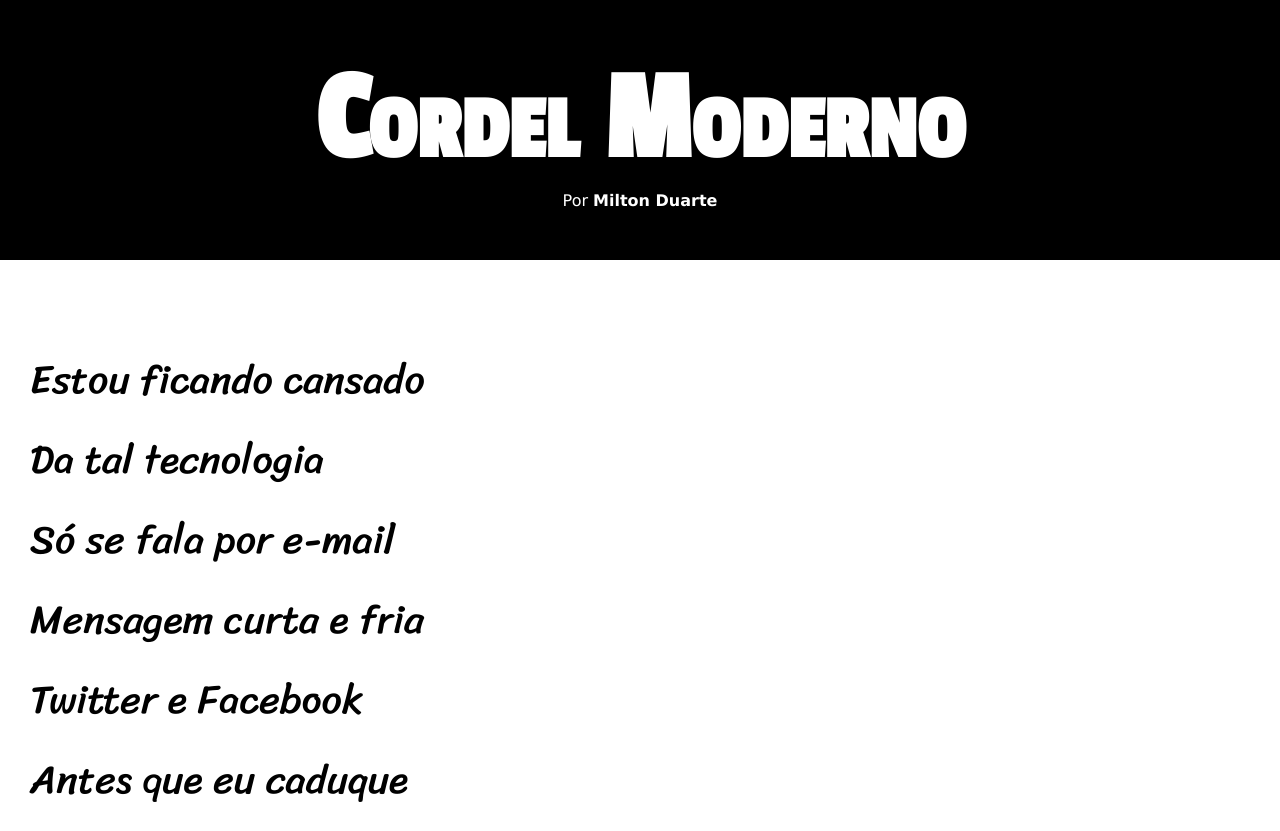
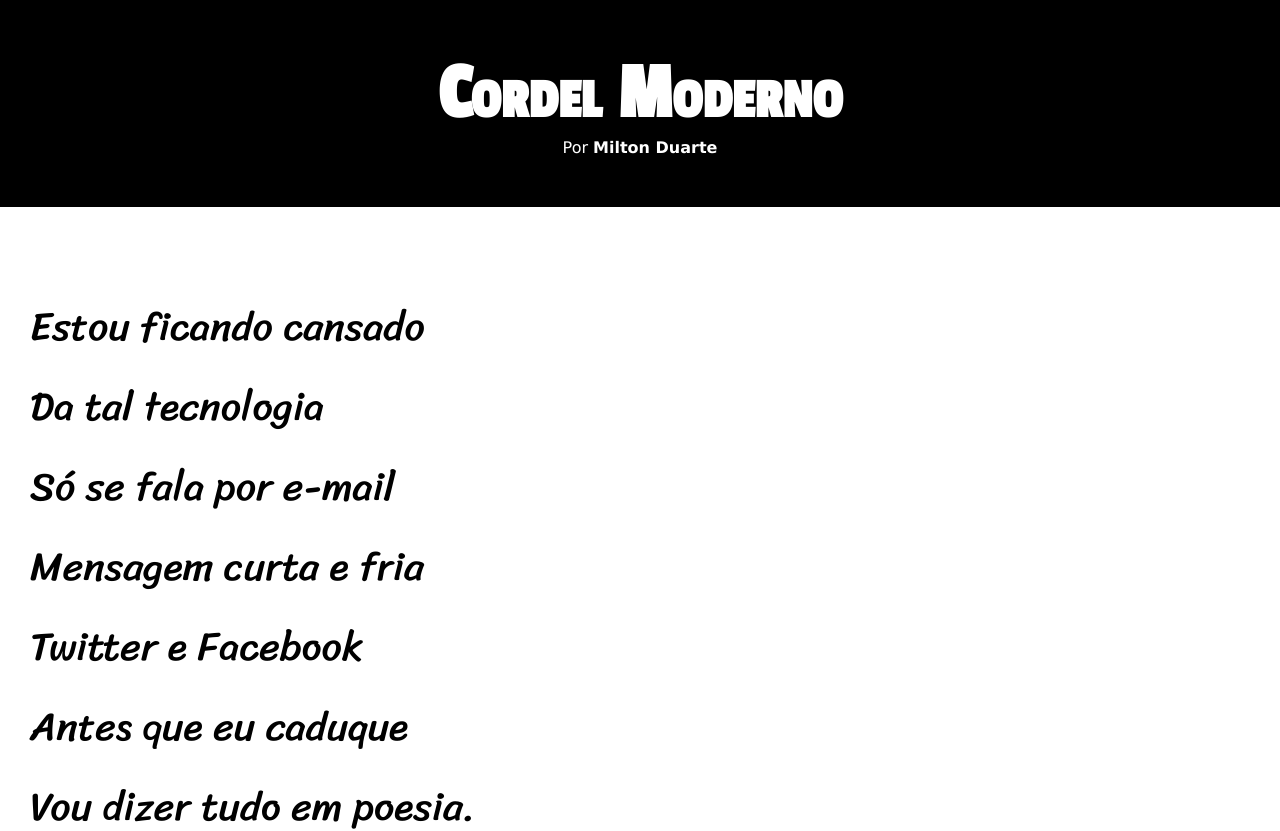
Before and after one commit to Aalvees/Projeto-Cordel, a plain HTML site: page index.html in a window 1280 px wide. Shown: the top 831 px of the page. Drawn offline with Linux system fonts and the light colour scheme.

Commit message:
Update style.css

```diff
--- a/style.css
+++ b/style.css
@@ -33,7 +33,7 @@ header>h1{
     padding-top: 50px;
     font-variant: small-caps;
     font-family: var(--fonte2);
-    font-size: 10vw;
+    font-size: 5em;
 }
 
 header>p{
```
